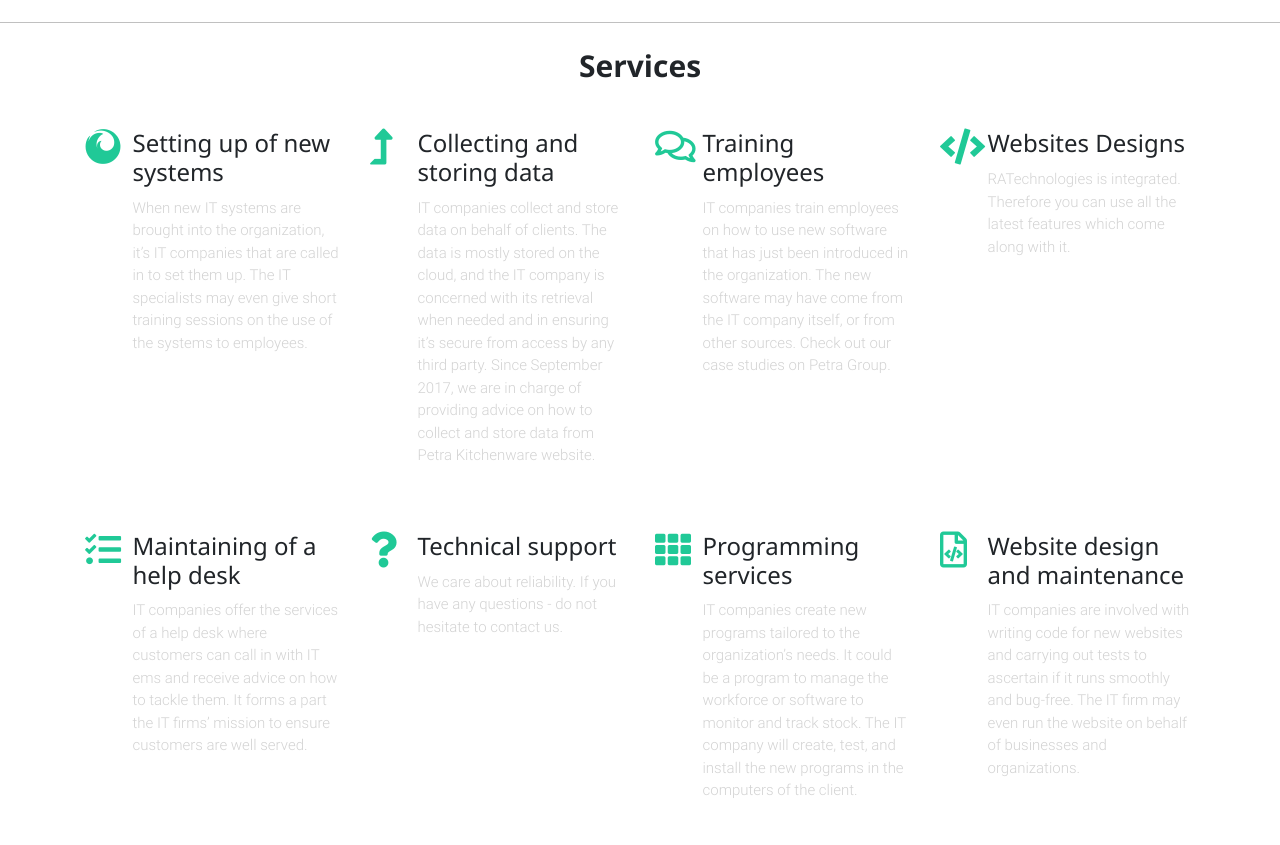
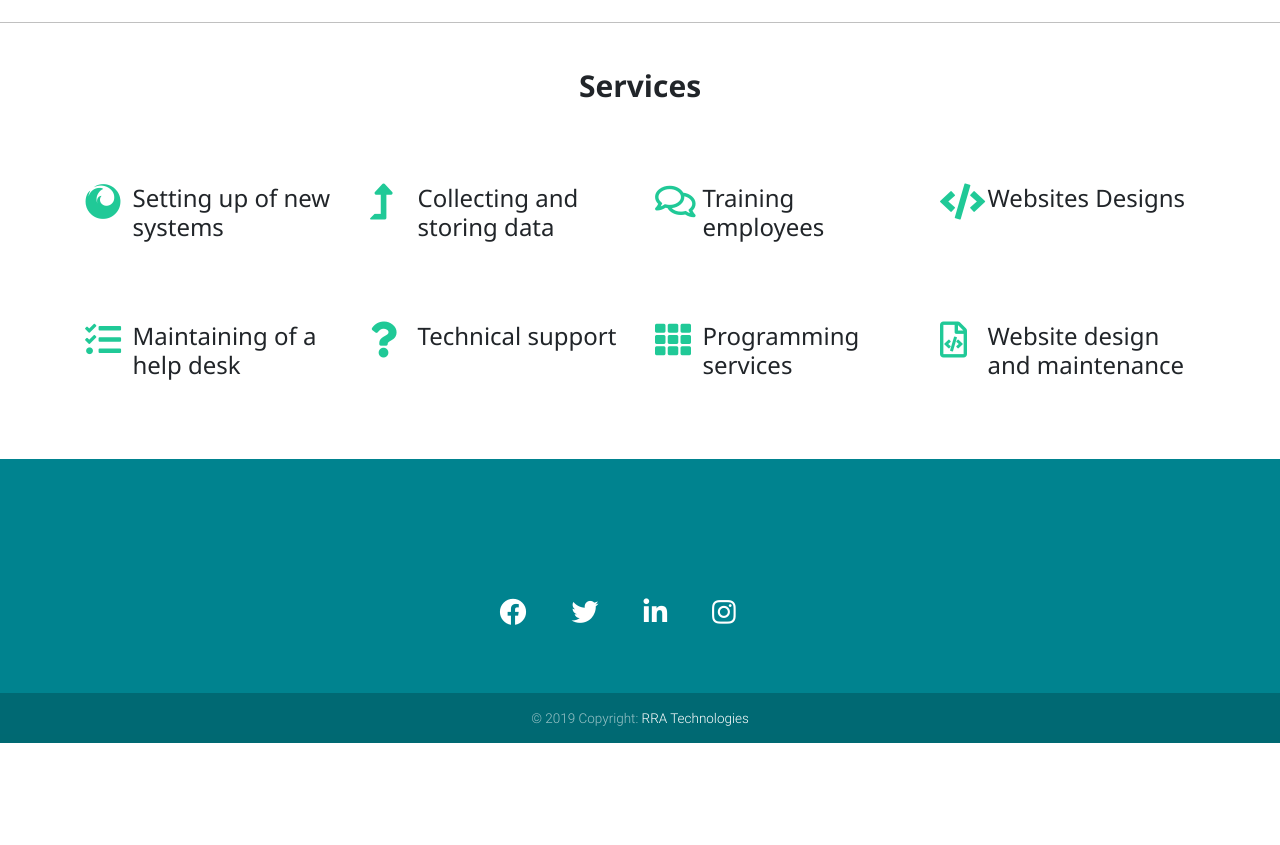
Before and after one commit to mavhungu/friendly-octo-carnival, a plain HTML site: page index.html in a window 1280 px wide. Shown: the part 1045-1890 px from the top of the page. After the commit the page ends 1788 px from the top, so only its background shows below. Drawn offline with nearby package versions, Linux system fonts and the light colour scheme.

Commit message:
removing and changing services details

```diff
--- a/css/style.css
+++ b/css/style.css
@@ -13,23 +13,22 @@ body,
     margin: 25px 0;
 }
 .details{
-    margin: 25px 0;
     border-top: 1px solid silver;
+    /*background-image: url("../img/wallpaper/164621.jpg");*/
 }
-.details .mb-5{
-    margin-top: 25px;
+.details h2{
+    padding: 35px;
+    /*color:ghostwhite;*/
 }
+
 .details .row:nth-child(odd){
-    margin-bottom: 25px;
+    padding-bottom: 35px;
 }
 .details .row:nth-child(even){
-    margin-bottom: 25px;
+    padding-bottom: 35px;
 }
 .details h3{
 margin-top: 0;
-}
-.details .decrease{
-color:lightgray;
 }
 .details .w3-xxlarge{
     color: #20c997;
--- a/index.html
+++ b/index.html
@@ -17,15 +17,14 @@
     <link rel="stylesheet" href="https://www.w3schools.com/w3css/4/w3.css">
     <!-- Your custom styles (optional) -->
     <link rel="stylesheet" href="scss/query.css">
-    <link href="css/style.css" rel="stylesheet">
-     <link rel="stylesheet" href="css/style.min.css">
-    <link href="scss/mdb.css" rel="stylesheet">
+    <link rel="stylesheet" href="css/style.css">
+    <link rel="stylesheet" href="css/style.min.css">
+    <link rel="stylesheet" href="scss/mdb.css" >
     <style type="text/css">
         header,
         .view {
             height: 100%;
         }
-
     </style>
 </head>
 
@@ -135,27 +134,32 @@
     <!--Section: Gallery-->
 
     <section class="details">
-
         <div class="container">
             <!-- Heading -->
-            <h2 class="mb-5 font-weight-bold text-center">Services </h2>
+            <h2 class="mb-5 font-weight-bold text-center" id="services">Services </h2>
             <div class="row">
                 <div class="col-md-3">
                     <div class="row">
                         <div class="col-md-2"><i class="fab fa-firefox w3-xxlarge"></i></div>
                         <div class="col-md-10">
                             <h3>Setting up of new systems</h3>
-                            <p class="decrease">When new IT systems are brought into the organization, it’s IT companies that are called in to set them up. The IT specialists may even give short training sessions on the use of the systems to employees.</p>
+                            <!--p class="decrease">When new IT systems are brought into the organization,
+                             it’s IT companies that are called in to set them up. The IT specialists may
+                              even give short training sessions on the use of the systems to employees.</p-->
                         </div>
                     </div>
                 </div>
                 <div class="col-md-3">
                     <div class="row">
                         <div class="col-md-2"><i class="fas fa-level-up-alt w3-xxlarge"></i></div>
-                        <div></div>
+
                         <div class="col-md-10">
                             <h3> Collecting and storing data</h3>
-                            <p class="decrease">IT companies collect and store data on behalf of clients. The data is mostly stored on the cloud, and the IT company is concerned with its retrieval when needed and in ensuring it’s secure from access by any third party. Since September 2017, we are in charge of providing advice on how to collect and store data from Petra Kitchenware website.</p>
+                            <!--p class="decrease">IT companies collect and store data on behalf of clients.
+                            The data is mostly stored on the cloud, and the IT company is concerned with its
+                             retrieval when needed and in ensuring it’s secure from access by any third party.
+                             Since September 2017, we are in charge of providing advice on how to collect and store
+                             data from Petra Kitchenware website.</p-->
                         </div>
                     </div>
                 </div>
@@ -164,7 +168,9 @@
                         <div class="col-md-2"><i class="far fa-comments w3-xxlarge"></i></div>
                         <div class="col-md-10">
                             <h3>Training employees</h3>
-                            <p class="decrease">IT companies train employees on how to use new software that has just been introduced in the organization. The new software may have come from the IT company itself, or from other sources. Check out our case studies on Petra Group.</p>
+                            <!--p class="decrease">IT companies train employees on how to use new software that has just
+                            been introduced in the organization. The new software may have come from the IT company itself,
+                             or from other sources. Check out our case studies on Petra Group.</p-->
                         </div>
                     </div>
                 </div>
@@ -173,7 +179,8 @@
                         <div class="col-md-2"><i class="fas fa-code w3-xxlarge"></i></div>
                         <div class="col-md-10">
                             <h3 class="display-5">Websites Designs</h3>
-                            <p class="decrease">RATechnologies is integrated. Therefore you can use all the latest features which come along with it.</p>
+                            <!--p class="decrease">RATechnologies is integrated. Therefore you can use all the latest
+                             features which come along with it.</p-->
                         </div>
                     </div>
                 </div>
@@ -184,7 +191,9 @@
                         <div class="col-md-2"><i class="fas fa-tasks w3-xxlarge"></i></div>
                         <div class="col-md-10">
                             <h3>Maintaining of a help desk</h3>
-                            <p class="decrease">IT companies offer the services of a help desk where customers can call in with IT ems and receive advice on how to tackle them. It forms a part the IT firms’ mission to ensure customers are well served.</p>
+                            <!--p class="decrease">IT companies offer the services of a help desk where customers can
+                            call in with IT ems and receive advice on how to tackle them. It forms a part the IT firms’ mission
+                             to ensure customers are well served.</p-->
                         </div>
                     </div>
                 </div>
@@ -193,7 +202,8 @@
                         <div class="col-md-2"><i class="fas fa-question w3-xxlarge"></i></div>
                         <div class="col-md-10">
                             <h3>Technical support</h3>
-                            <p class="decrease">We care about reliability. If you have any questions - do not hesitate to contact us.</p>
+                            <!--p class="decrease">We care about reliability. If you have any questions
+                            - do not hesitate to contact us.</p-->
                         </div>
                     </div>
                 </div>
@@ -202,7 +212,9 @@
                         <div class="col-md-2"><i class="fas fa-th w3-xxlarge"></i></div>
                         <div class="col-md-10">
                             <h3>Programming services</h3>
-                            <p class="decrease">IT companies create new programs tailored to the organization’s needs. It could be a program to manage the workforce or software to monitor and track stock. The IT company will create, test, and install the new programs in the computers of the client.</p>
+                            <!--p class="decrease">IT companies create new programs tailored to the organization’s needs. It could be
+                             a program to manage the workforce or software to monitor and track stock. The IT company will create,
+                             test, and install the new programs in the computers of the client.</p-->
                         </div>
                     </div>
                 </div>
@@ -211,16 +223,17 @@
                         <div class="col-md-2"><i class="far fa-file-code w3-xxlarge"></i></div>
                         <div class="col-md-10">
                             <h3>Website design and maintenance</h3>
-                            <p class="decrease">IT companies are involved with writing code for new websites and carrying out tests to ascertain if it runs smoothly and bug-free. The IT firm may even run the website on behalf of businesses and organizations.</p>
+                            <!--p class="decrease">IT companies are involved with writing code for new websites and
+                            carrying out tests to ascertain if it runs smoothly and bug-free. The IT firm may even run
+                            the website on behalf of businesses and organizations.</p-->
                         </div>
                     </div>
                 </div>
             </div>
         </div>
     </section>
-
     <!-- Footer -->
-    <footer class="page-footer font-small cyan darken-3">
+    <footer class="page-footer font-small cyan darken-3 mt-0">
 
         <!-- Footer Elements -->
         <div class="container">
--- a/scss/query.css
+++ b/scss/query.css
@@ -15,7 +15,6 @@
     .text-center #res{
             margin-top: 25%;
         }
-
 }
 
 /* Desktops and laptops ----------- */
@@ -28,7 +27,7 @@
         margin-left: 14%;
     }
     .view {
-        background: url("../img/164613.jpg");
+        background: url("../img/wallpaper/164651.jpg");
         background-repeat: no-repeat;
         background-position: center;
         background-size: cover;
@@ -41,7 +40,7 @@
 @media only screen  and (min-width : 1824px) {
     /* Styles */
     .view {
-        background: url("../img/164613.jpg");
+        background: url("../img/wallpaper/164618.jpg");
         background-repeat: no-repeat;
         background-position: center;
         background-size: cover;
```
Also changed, not shown: img/wallpaper/164615.jpg (added), img/wallpaper/164618.jpg (added), img/wallpaper/164621.jpg (added), img/wallpaper/164624.jpg (added), img/wallpaper/164651.jpg (added).
